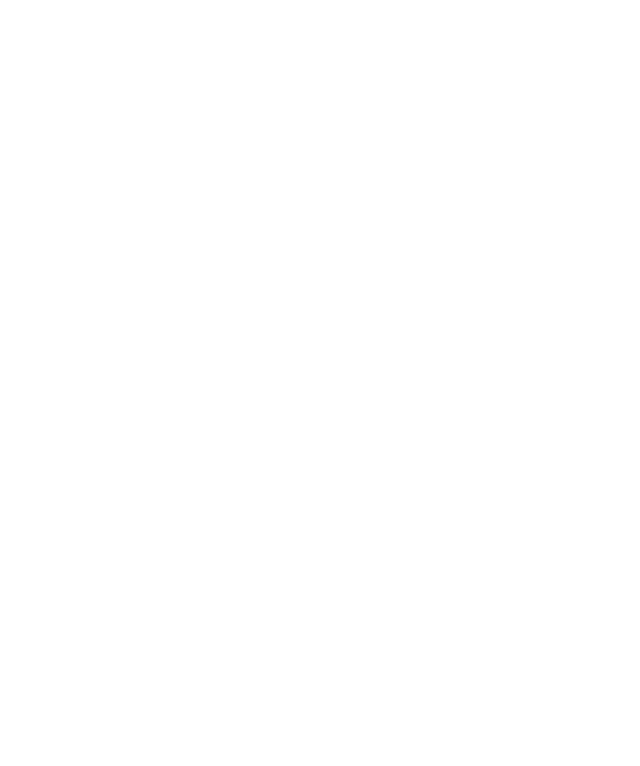
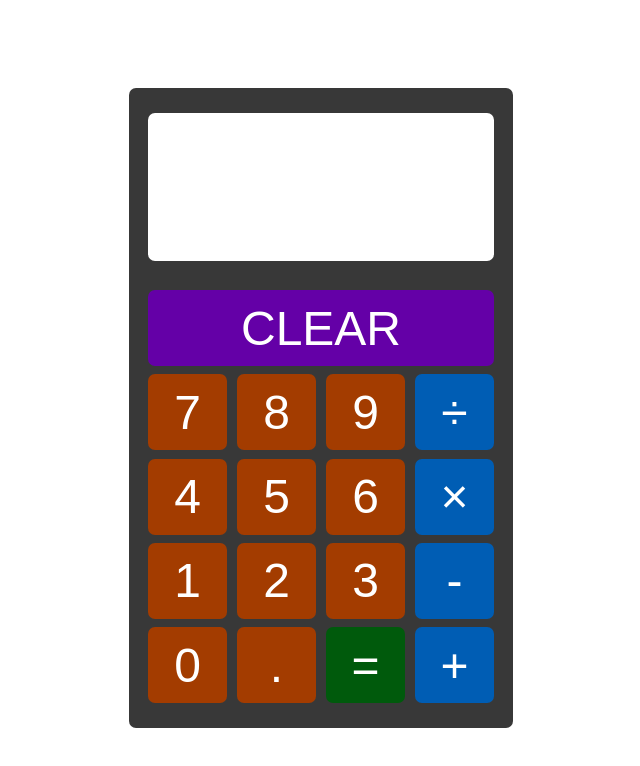
Before and after one commit to meowzie/calculator, a plain HTML site: page index.html in a window 1280 px wide. Shown: the whole page, without its empty margins (327-967 px from the left). Drawn offline with Linux system fonts and the light colour scheme.

Commit message:
added UI

```diff
--- a/index.html
+++ b/index.html
@@ -3,8 +3,44 @@
 <html>
     <head>
         <script src="script.js" defer></script>
+        <link rel="stylesheet" type="text/css" href="style.css"/>
     </head>
     <body>
-
+        <div class="container">
+            <div class="calculator">
+                <div class="calculator-contents">
+                    <div class="display"></div>
+                    <div class="buttons">
+                        <div class="row">
+                            <button class="button clear">CLEAR</button>
+                        </div>
+                        <div class="row">
+                            <button class="button">7</button>
+                            <button class="button">8</button>
+                            <button class="button">9</button>
+                            <button class="button operators">÷</button>
+                        </div>
+                        <div class="row">
+                            <button class="button">4</button>
+                            <button class="button">5</button>
+                            <button class="button">6</button>
+                            <button class="button operators">×</button>
+                        </div>
+                        <div class="row">
+                            <button class="button">1</button>
+                            <button class="button">2</button>
+                            <button class="button">3</button>
+                            <button class="button operators">-</button>
+                        </div>
+                        <div class="row">
+                            <button class="button">0</button>
+                            <button class="button">.</button>
+                            <button class="button" id="equal">=</button>
+                            <button class="button operators">+</button>
+                        </div>
+                    </div>
+                </div>
+            </div>
+        </div>
     </body>
 </html>
--- a/style.css
+++ b/style.css
@@ -0,0 +1,65 @@
+.container {
+    display: flex;
+    width: 100vw;
+    height: 100vh;
+    align-items: center;
+    justify-content: center;
+}
+.calculator {
+    display: flex;
+    width: 30%;
+    height: 80%;
+    background-color: rgb(56, 56, 56);
+    border-radius: 7px;
+    flex-direction: column;
+    align-items: center;
+}
+.calculator-contents {
+    margin: 25px;
+    display: flex;
+    flex-direction: column;
+    width: 90%;
+    height: 95%;
+    align-items: center;
+    border-radius: 7px;
+    gap: 5%;
+}
+.display {
+    background-color: white;
+    width: 100%;
+    border-radius: 7px;
+    height: 25%;
+}
+.buttons {
+    width: 100%;
+    height: 70%;
+    border-radius: 7px;
+    display: flex;
+    flex-direction: column;
+    align-items: center;
+    gap: 2%;
+}
+.row {
+    height: 25%;
+    width: 100%;
+    display: flex;
+    gap: 3%;
+}
+.button {
+    background: rgb(163, 60, 0);
+    color: white;
+    width: 33%;
+    font-size: 3em;
+    border: 0px;
+    border-radius: 7px;
+}
+#equal {
+    background: rgb(0, 90, 12);
+}
+.operators {
+    background: rgb(0, 93, 180);
+}
+.clear {
+    width: 100%;
+    background: rgb(100, 0, 167);
+}
```
